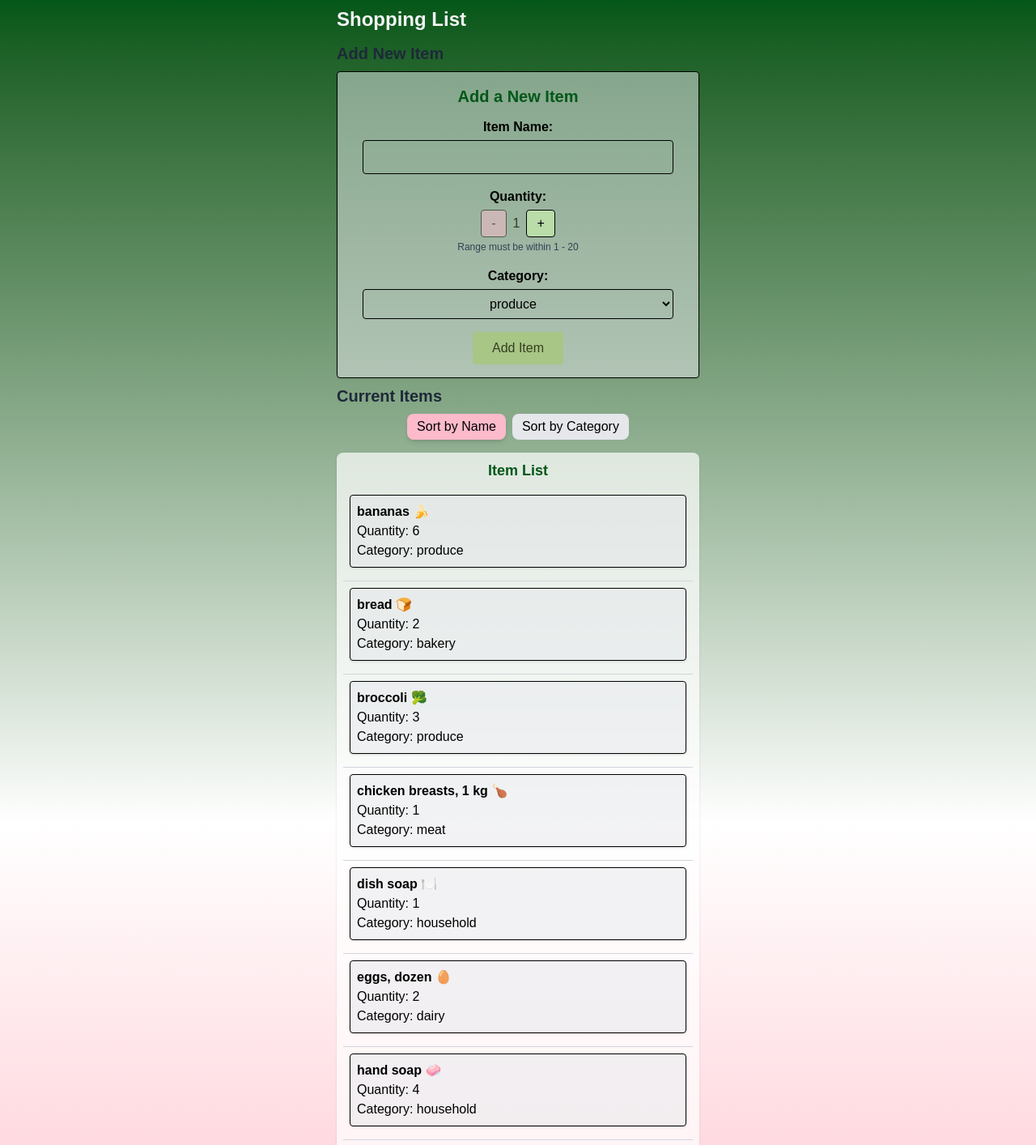
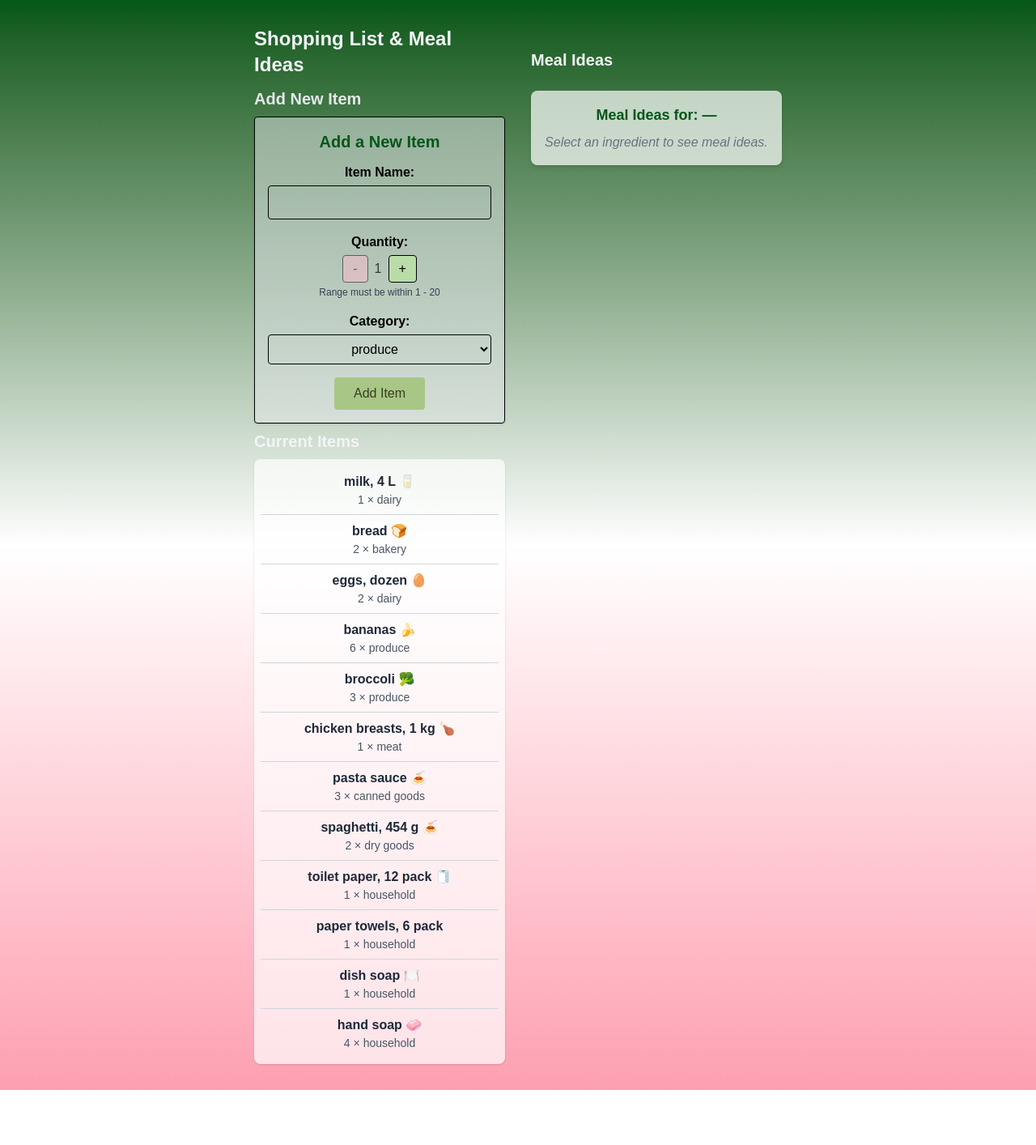
Before and after one commit to yvnmnl/cprg306-assignments, a Next.js app: page /week-8 in a window 1280 px wide. Shown: the top 1414 px of the page at 81% size. After the commit the page ends 1346 px from the top, so only its background shows below. Built offline with nearby package versions, Linux system fonts and the light colour scheme.

Commit message:
Added some meal-idea
Added some of the code for meal-idea but still not working properly. My category buttons disappeared. Will fix next push.

```diff
--- a/app/week-7/new-item.js
+++ b/app/week-7/new-item.js
@@ -38,7 +38,6 @@ export default function NewItem({ onAddItem }) {
       category,
     };
 
-    // Spread operator for readability (optional but clean)
     onAddItem({ ...item });
 
     setName("");
--- a/app/week-8/item-list.js
+++ b/app/week-8/item-list.js
@@ -17,7 +17,7 @@ function ItemList({ items }) {
   return (
     <section className="mt-2">
       <header className="flex justify-center gap-2 mb-4">
-        <button onClick={() => setSortBy("name")} className={`px-3 py-1 rounded-lg font-medium transition-colors duration-200 ${sortBy === "name"? "bg-[#FCBACB] text-black shadow-md": "bg-gray-200 text-black hover:bg-[#FDD3DD]"}`}>Sort by Name</button>
+        <button onClick={() => setSortBy("name")} className={`px-3 py-1 rounded-lg font-medium transition-colors duration-200 ${sortBy === "name"? "bg-[#FCBACB] text-black shadow-md": "bg-gray-200/50 text-black hover:bg-[#FDD3DD]"}`}>Sort by Name</button>
 
         <button onClick={() => setSortBy("category")} className={`px-3 py-1 rounded-lg font-medium transition-colors duration-200 ${sortBy === "category"? "bg-[#FCBACB] text-black shadow-md": "bg-gray-200 text-black hover:bg-[#FDD3DD]"}`}>Sort by Category</button>
       </header>
--- /dev/null
+++ b/app/week-8/meal-ideas.js
@@ -0,0 +1,51 @@
+"use client";
+
+import React, { useState, useEffect } from "react";
+
+async function fetchMealIdeas(ingredient) {
+  try {
+    const response = await fetch(
+      `https://www.themealdb.com/api/json/v1/1/filter.php?i=${ingredient}`
+    );
+    const data = await response.json();
+    return data.meals || [];
+  } catch (error) {
+    console.error("Error fetching meal ideas:", error);
+    return [];
+  }
+}
+
+export default function MealIdeas({ ingredient }) {
+  const [meals, setMeals] = useState([]);
+
+  const loadMealIdeas = async () => {
+    if (!ingredient) return;
+    const mealData = await fetchMealIdeas(ingredient);
+    setMeals(mealData);
+  };
+
+  useEffect(() => {
+    loadMealIdeas();
+  }, [ingredient]);
+
+  return (
+    <section className="mt-4 bg-white/70 rounded-lg shadow-md p-4 bg-gray-200/50">
+      <h2 className="text-lg font-semibold text-[#035718] mb-2 text-center"> Meal Ideas for: {ingredient ? ingredient : "—"} </h2>
+
+      {!ingredient ? (
+        <p className="text-gray-500 italic text-center"> Select an ingredient to see meal ideas. </p>
+        ) : meals.length === 0 ? (
+        <p className="text-gray-500 italic text-center"> No meal ideas found for "{ingredient}". </p>
+        ) : (
+        <ul className="divide-y divide-gray-200">
+          {meals.map((meal) => (
+            <li key={meal.idMeal} className="flex items-center gap-3 p-2 hover:bg-gray-50 transition">
+              <img src={meal.strMealThumb} alt={meal.strMeal} className="w-16 h-16 object-cover rounded-md border" />
+              <span className="font-medium text-gray-800"> {meal.strMeal} </span>
+            </li>
+          ))}
+        </ul>
+      )}
+    </section>
+  );
+}
--- a/app/week-8/page.js
+++ b/app/week-8/page.js
@@ -1,13 +1,15 @@
 "use client";
 
 import React, { useState, useEffect } from "react";
-import ItemList from './item-list';
+import ItemList from "./item-list";
 import NewItem from "./new-item";
 import itemsData from "./items.json";
+import MealIdeas from "./meal-ideas";
 
 function Page() {
   const [items, setItems] = useState(itemsData);
   const [showMessage, setShowMessage] = useState(false);
+  const [selectedItem, setSelectedItem] = useState(null);
 
   const handleAddItem = (newItem) => {
     setItems([newItem, ...items]);
@@ -21,28 +23,52 @@ function Page() {
     }
   }, [showMessage]);
 
+  const handleSelectItem = (itemName) => {
+    const mainIngredient = itemName.split(",")[0].split(" ")[0];
+    setSelectedItem(mainIngredient);
+  };
+
   return (
-    <main className="flex justify-center min-h-screen py-2 items-start bg-gradient-to-b from-[#035718] via-white to-[#fc9fb1]">
-      <section className="w-full max-w-md flex flex-col">
+    <main className="min-h-screen bg-gradient-to-b from-[#035718] via-white to-[#fc9fb1] flex justify-center items-start py-8 px-6">
+      <div className="flex flex-col md:flex-row gap-8 max-w-6x1 mx-auto items-start">
+        <section className="w-full md:w-1/2 flex flex-col">
           <header>
-          <h1 className="text-2xl font-bold mb-3 text-gray-100">Shopping List</h1>
+            <h1 className="text-2xl font-bold mb-3 text-gray-100"> Shopping List & Meal Ideas </h1>
           </header>
 
           <article>
-          <h3 className="text-xl font-semibold text-gray-800 mb-2">Add New Item</h3>
+            <h3 className="text-xl font-semibold text-gray-200 mb-2"> Add New Item </h3>
             <NewItem onAddItem={handleAddItem} />
-          {showMessage && (<p className="mt-2 text-green-700 font-medium text-center">Item added!</p>)}
+            {showMessage && (<p className="mt-2 text-green-700 font-medium text-center"> Item added! </p>)}
           </article>
 
           <article>
-          <h3 className="text-xl font-semibold text-gray-800 mb-2">Current Items</h3>
-          <ItemList items={items} />
+            <h3 className="text-xl font-semibold text-gray-100 mb-2"> Current Items </h3>
+              <div>
+                {items.length === 0 ? (
+                  <p className="text-gray-500 italic text-center"> No items yet — add one above. </p>
+                  ) : (
+                  <ul className="divide-y divide-gray-300 bg-white/70 rounded-lg shadow-sm p-2 text-center">
+                    {items.map((item) => (
+                      <li key={item.id} className="p-2 hover:bg-gray-100 cursor-pointer transition"
+                        onClick={() => handleSelectItem(item.name)} >
+                        <p className="font-semibold text-gray-800">{item.name}</p>
+                        <p className="text-sm text-gray-600"> {item.quantity} × {item.category}</p>
+                      </li>
+                    ))}
+                  </ul>
+                )}
+              </div>
           </article>
+        </section>
 
-        <footer className="text-center text-sm text-gray-600 mt-4">
-          <p>Items have been added.</p>
-        </footer>
+        <section className="w-full md:w-1/2 flex flex-col pt-7">
+          <h3 className="text-xl font-semibold text-gray-100 mb-2"> Meal Ideas </h3>
+          <div classname="bg-white/70 rounded-lg shadow-sm p-2 text-center">
+            <MealIdeas ingredient={selectedItem} />
+          </div>
         </section>
+      </div>
     </main>
   );
 }
```
Also changed, not shown: app/week-8/meal-iteas.js (deleted). Lines whose indentation alone changed are shown as unchanged.
